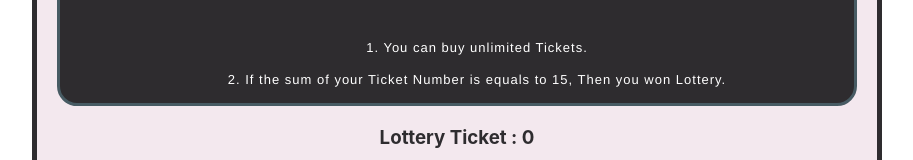
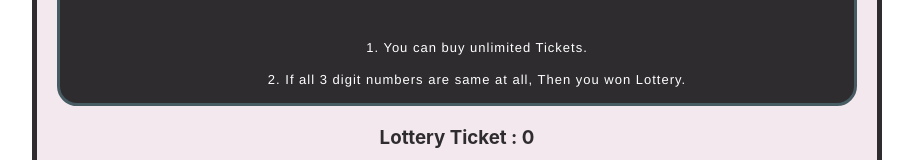
Before and after one commit to JarmanKingra/lotttery-project, a React (Vite) app: page / in a window 1280 px wide. Shown: the part 350-510 px from the top of the page, without its empty margins (183-1096 px from the left). Built offline with nearby package versions, Linux system fonts and the light colour scheme.

Commit message:
changes in lotterymsg

```diff
--- a/src/Instruction.jsx
+++ b/src/Instruction.jsx
@@ -6,7 +6,7 @@ export default function Instructions () {
         <p className="Heading">Basic Rules</p>
         <ul>
             <p>1. You can buy unlimited Tickets.</p>
-            <p>2. If the sum of your Ticket Number is equals to 15, Then you won Lottery.</p>
+            <p>2. If all 3 digit numbers are same at all, Then you won Lottery.</p>
         </ul>
     </div>
         </>)
```
